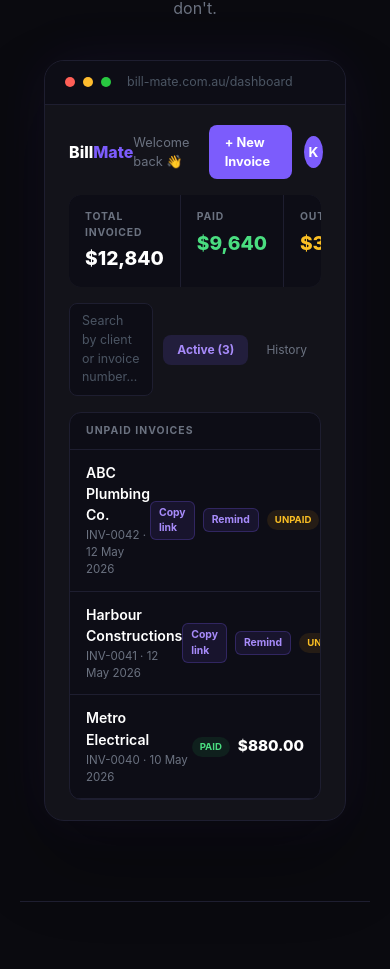
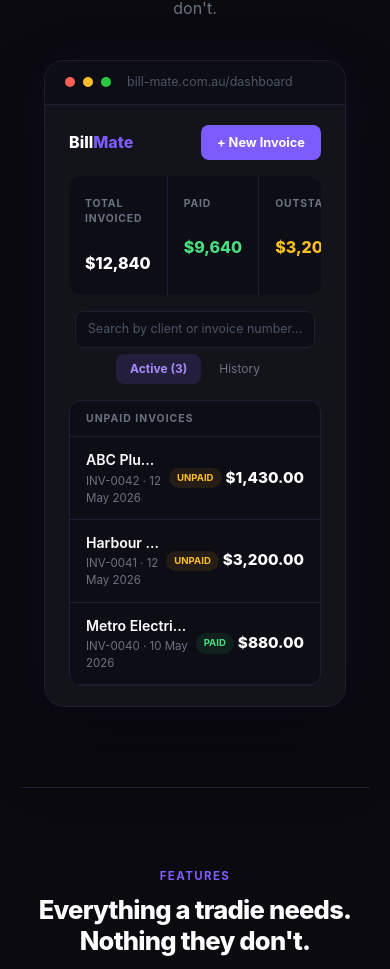
Before and after one commit to khxn-zyn/BillMate, a Next.js app: page / in a window 390 px wide. Shown: the part 2595-3564 px from the top of the page. Built offline with nearby package versions, Linux system fonts and the light colour scheme.

Commit message:
Fix mobile dashboard mockup: truncate names, hide action buttons, responsive layout

```diff
--- a/app/page.js
+++ b/app/page.js
@@ -168,6 +168,14 @@
           .compare-table th,.compare-table td{padding:10px 8px!important;font-size:0.78rem!important;}
           .footer-inner{flex-direction:column!important;align-items:flex-start!important;}
           .pain-strip-inner{grid-template-columns:repeat(2,1fr)!important;}
+          .dash-mockup-header-meta{display:none!important;}
+          .dash-mockup-actions{display:none!important;}
+          .dash-mockup-client{max-width:120px;overflow:hidden;text-overflow:ellipsis;white-space:nowrap;}
+          .dash-mockup-row{gap:6px!important;}
+          .dash-mockup-row-right{gap:4px!important;}
+          .dash-mockup-stats div{padding:10px 8px!important;}
+          .dash-mockup-stats .stat-value{font-size:1rem!important;}
+          .dash-mockup-search-row{flex-direction:column!important;gap:6px!important;}
         }
       `}</style>
 
@@ -337,22 +345,22 @@
                   <p style={{ color: t.text, fontWeight: 800, fontSize: '1rem', margin: 0 }}>Bill<span style={{ color: '#7c5cfc' }}>Mate</span></p>
                 </div>
                 <div style={{ display: 'flex', alignItems: 'center', gap: 12 }}>
-                  <p style={{ color: '#6b7280', fontSize: '0.8rem', margin: 0 }}>Welcome back 👋</p>
+                  <p className="dash-mockup-header-meta" style={{ color: '#6b7280', fontSize: '0.8rem', margin: 0 }}>Welcome back 👋</p>
                   <div style={{ background: '#7c5cfc', color: '#fff', fontWeight: 700, fontSize: '0.8rem', padding: '8px 16px', borderRadius: 8 }}>+ New Invoice</div>
-                  <div style={{ width: 32, height: 32, background: '#7c5cfc', borderRadius: '50%', display: 'flex', alignItems: 'center', justifyContent: 'center', color: '#fff', fontWeight: 700, fontSize: '0.85rem' }}>K</div>
+                  <div className="dash-mockup-header-meta" style={{ width: 32, height: 32, background: '#7c5cfc', borderRadius: '50%', display: 'flex', alignItems: 'center', justifyContent: 'center', color: '#fff', fontWeight: 700, fontSize: '0.85rem' }}>K</div>
                 </div>
               </div>
               {/* Stats */}
-              <div style={{ display: 'grid', gridTemplateColumns: 'repeat(3,1fr)', gap: 1, background: t.border, borderRadius: 12, overflow: 'hidden' }}>
+              <div className="dash-mockup-stats" style={{ display: 'grid', gridTemplateColumns: 'repeat(3,1fr)', gap: 1, background: t.border, borderRadius: 12, overflow: 'hidden' }}>
                 {[['TOTAL INVOICED','$12,840',t.text],['PAID','$9,640','#4ade80'],['OUTSTANDING','$3,200','#fbbf24']].map(([lbl,val,col])=>(
                   <div key={lbl} style={{ background: t.dashBg, padding: '14px 16px' }}>
                     <div style={{ fontSize: '0.65rem', color: '#6b7280', fontWeight: 700, textTransform: 'uppercase', letterSpacing: '0.08em', marginBottom: 4 }}>{lbl}</div>
-                    <div style={{ fontSize: '1.2rem', fontWeight: 800, color: col }}>{val}</div>
+                    <div className="stat-value" style={{ fontSize: '1.2rem', fontWeight: 800, color: col }}>{val}</div>
                   </div>
                 ))}
               </div>
               {/* Search + tabs */}
-              <div style={{ display: 'flex', gap: 10, alignItems: 'center' }}>
+              <div className="dash-mockup-search-row" style={{ display: 'flex', gap: 10, alignItems: 'center' }}>
                 <div style={{ flex: 1, background: t.dashBg, border: `1px solid ${t.border}`, borderRadius: 8, padding: '8px 12px', fontSize: '0.78rem', color: '#4b5563' }}>Search by client or invoice number…</div>
                 <div style={{ display: 'flex', gap: 4 }}>
                   <span style={{ background: 'rgba(124,92,252,0.15)', color: '#a78bfa', fontWeight: 700, fontSize: '0.75rem', padding: '6px 14px', borderRadius: 8 }}>Active (3)</span>
@@ -365,14 +373,14 @@
                   <p style={{ fontSize: '0.65rem', fontWeight: 700, textTransform: 'uppercase', letterSpacing: '0.1em', color: '#6b7280', margin: 0 }}>Unpaid Invoices</p>
                 </div>
                 {[['ABC Plumbing Co.','INV-0042 · 12 May 2026','unpaid','$1,430.00'],['Harbour Constructions','INV-0041 · 12 May 2026','unpaid','$3,200.00'],['Metro Electrical','INV-0040 · 10 May 2026','paid','$880.00']].map(([client,num,status,amt])=>(
-                  <div key={num} style={{ display: 'flex', justifyContent: 'space-between', alignItems: 'center', padding: '12px 16px', borderBottom: `1px solid ${t.border}` }}>
-                    <div>
-                      <div style={{ fontWeight: 600, fontSize: '0.88rem', color: t.text }}>{client}</div>
+                  <div key={num} className="dash-mockup-row" style={{ display: 'flex', justifyContent: 'space-between', alignItems: 'center', padding: '12px 16px', borderBottom: `1px solid ${t.border}`, gap: 12 }}>
+                    <div style={{ minWidth: 0, flex: '1 1 0' }}>
+                      <div className="dash-mockup-client" style={{ fontWeight: 600, fontSize: '0.88rem', color: t.text }}>{client}</div>
                       <div style={{ fontSize: '0.72rem', color: '#6b7280', marginTop: 2 }}>{num}</div>
                     </div>
-                    <div style={{ display: 'flex', alignItems: 'center', gap: 8 }}>
-                      {status === 'unpaid' && <span style={{ fontSize: '0.65rem', padding: '3px 8px', borderRadius: 6, fontWeight: 700, background: 'rgba(124,92,252,0.1)', border: '1px solid rgba(124,92,252,0.25)', color: '#a78bfa' }}>Copy link</span>}
-                      {status === 'unpaid' && <span style={{ fontSize: '0.65rem', padding: '3px 8px', borderRadius: 6, fontWeight: 700, background: 'rgba(124,92,252,0.1)', border: '1px solid rgba(124,92,252,0.25)', color: '#a78bfa' }}>Remind</span>}
+                    <div className="dash-mockup-row-right" style={{ display: 'flex', alignItems: 'center', gap: 8, flexShrink: 0 }}>
+                      {status === 'unpaid' && <span className="dash-mockup-actions" style={{ fontSize: '0.65rem', padding: '3px 8px', borderRadius: 6, fontWeight: 700, background: 'rgba(124,92,252,0.1)', border: '1px solid rgba(124,92,252,0.25)', color: '#a78bfa' }}>Copy link</span>}
+                      {status === 'unpaid' && <span className="dash-mockup-actions" style={{ fontSize: '0.65rem', padding: '3px 8px', borderRadius: 6, fontWeight: 700, background: 'rgba(124,92,252,0.1)', border: '1px solid rgba(124,92,252,0.25)', color: '#a78bfa' }}>Remind</span>}
                       <span style={{ fontSize: '0.6rem', padding: '3px 8px', borderRadius: 999, fontWeight: 700, background: status === 'paid' ? 'rgba(34,197,94,0.1)' : 'rgba(245,158,11,0.1)', color: status === 'paid' ? '#4ade80' : '#fbbf24' }}>{status.toUpperCase()}</span>
                       <span style={{ fontWeight: 800, fontSize: '0.95rem', color: t.text }}>{amt}</span>
                     </div>
```
